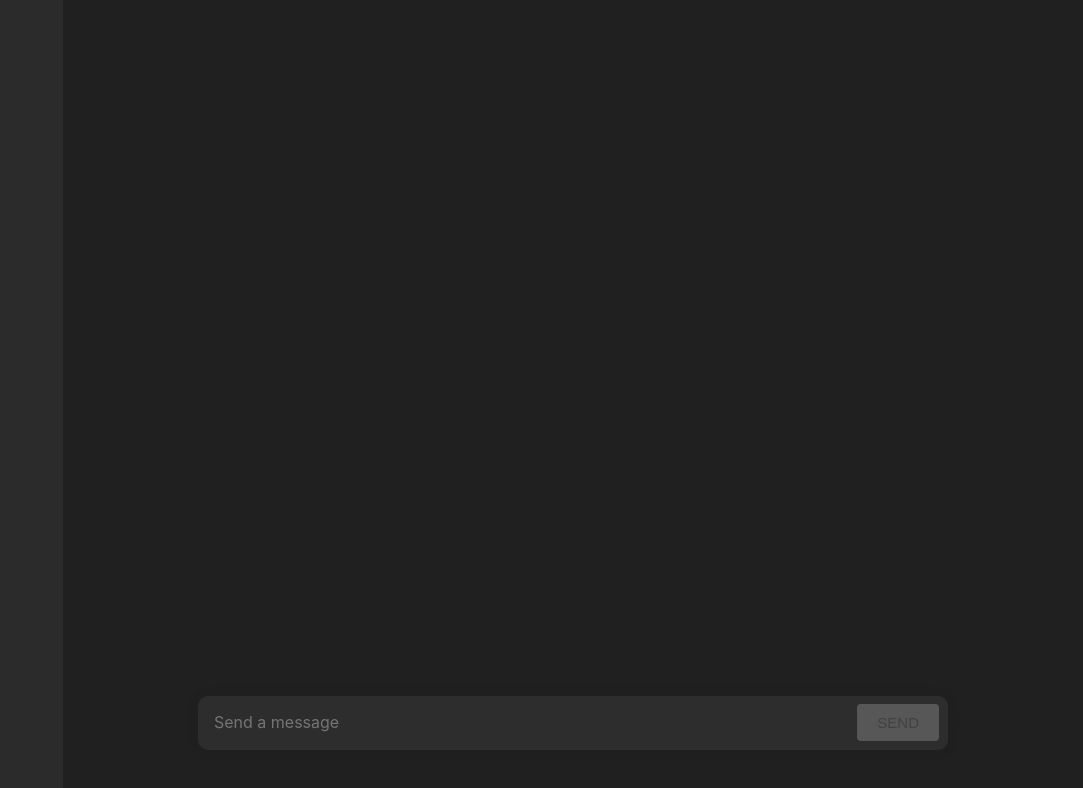
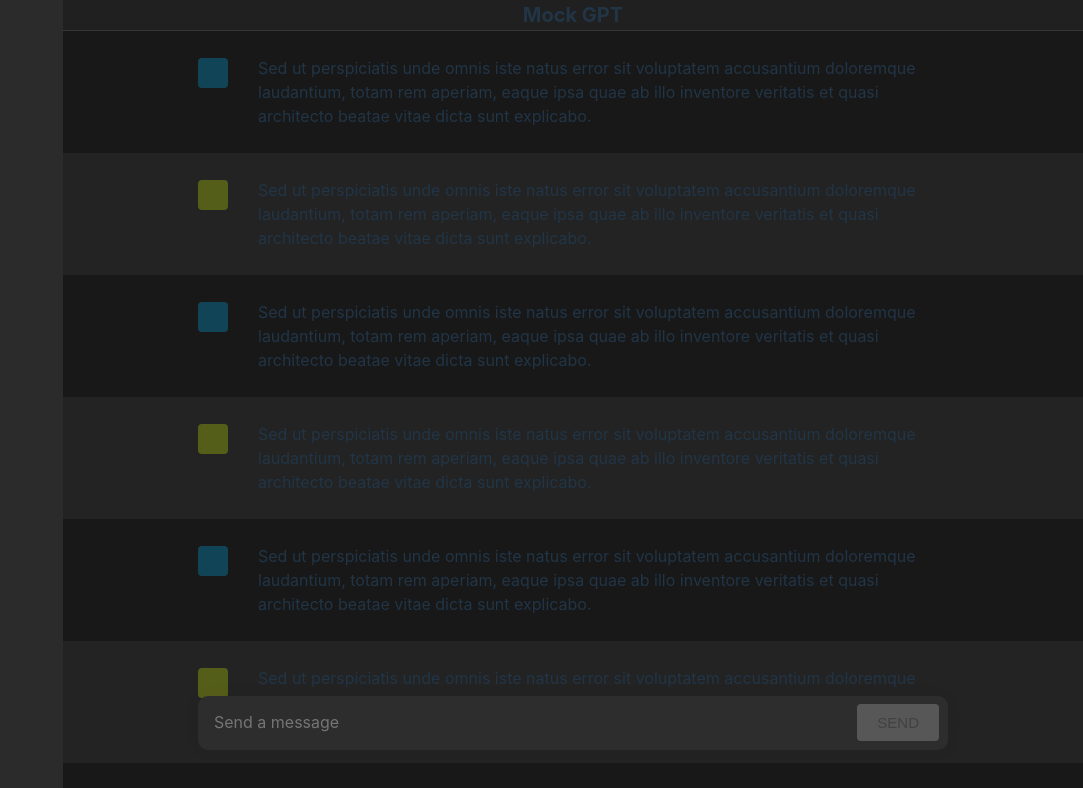
Before and after one commit to maxdmallett/GPTMock, a React (Vite) app: page / in a window 1280 px wide. Shown: the top 788 px of the page, without its empty margins (197-1280 px from the left). Built offline with nearby package versions, Linux system fonts and the light colour scheme.

Commit message:
Basic message style

```diff
--- /dev/null
+++ b/src/components/main/HeaderBar/HeaderBar.css
@@ -0,0 +1,12 @@
+header {
+  border-bottom: 1px solid rgba(255, 255, 255, 0.1);
+  width: 100%;
+  height: 60px;
+  display: flex;
+  justify-content: center;
+  align-items: center;
+}
+header h1 {
+  margin: 0;
+  font-size: 20px;
+}
--- /dev/null
+++ b/src/components/main/HeaderBar/HeaderBar.scss
@@ -0,0 +1,13 @@
+header {
+    border-bottom: 1px solid rgba($color: white, $alpha: 0.1);
+    width: 100%;
+    height: 60px;
+    display: flex;
+    justify-content: center;
+    align-items: center;
+
+    h1 {
+        margin: 0;
+        font-size: 20px;
+    }
+}
--- /dev/null
+++ b/src/components/main/HeaderBar/HeaderBar.tsx
@@ -0,0 +1,11 @@
+import './HeaderBar.css'
+
+const HeaderBar = () => {
+    return (
+        <header>
+            <h1>Mock GPT</h1>
+        </header>
+    )
+}
+
+export default HeaderBar
--- /dev/null
+++ b/src/components/main/MessageList/Message.tsx
@@ -0,0 +1,16 @@
+const Message = () => {
+    return (
+        <article className="message">
+            <div className="container">
+                <div className="avatar"></div>
+                <div className="content">
+                    <p>
+                        Sed ut perspiciatis unde omnis iste natus error sit voluptatem accusantium doloremque laudantium, totam rem aperiam, eaque ipsa quae ab illo inventore veritatis et quasi architecto beatae vitae dicta sunt explicabo.
+                    </p>
+                </div>
+            </div>
+        </article>
+    )
+}
+
+export default Message
--- /dev/null
+++ b/src/components/main/MessageList/MessageList.css
@@ -0,0 +1,39 @@
+.message-list {
+  width: 100%;
+}
+.message-list .message {
+  background: #181818;
+  padding: 25px;
+}
+.message-list .message:nth-child(even) {
+  background: #232323;
+}
+.message-list .message:nth-child(even) .container {
+  max-width: 750px;
+  margin: 0 auto;
+  display: flex;
+}
+.message-list .message:nth-child(even) .container .avatar {
+  background: rgba(222, 255, 0, 0.27);
+}
+.message-list .message .container {
+  max-width: 750px;
+  margin: 0 auto;
+  display: flex;
+}
+.message-list .message .container .avatar {
+  width: 30px;
+  height: 30px;
+  background: rgba(0, 190, 255, 0.2705882353);
+  display: block;
+  flex-shrink: 0;
+  margin-right: 30px;
+  border-radius: 4px;
+  margin-top: 2px;
+}
+.message-list .message .container .content p {
+  margin-top: 0;
+}
+.message-list .message .container .content p:last-child {
+  margin-bottom: 0;
+}
--- /dev/null
+++ b/src/components/main/MessageList/MessageList.scss
@@ -0,0 +1,49 @@
+.message-list {
+    width: 100%;
+
+    .message {
+        background: #181818;
+        padding: 25px;
+
+        &:nth-child(even) {
+            background: #232323;
+
+            .container {
+                max-width: 750px;
+                margin: 0 auto;
+                display: flex;
+
+                .avatar {
+                    background: rgb(222 255 0 / 27%);
+                }
+            }
+        }
+
+        .container {
+            max-width: 750px;
+            margin: 0 auto;
+            display: flex;
+
+            .avatar {
+                width: 30px;
+                height: 30px;
+                background: #00beff45;
+                display: block;
+                flex-shrink: 0;
+                margin-right: 30px;
+                border-radius: 4px;
+                margin-top: 2px;
+            }
+
+            .content {
+                p {
+                    margin-top: 0;
+
+                    &:last-child {
+                        margin-bottom: 0;
+                    }
+                }
+            }
+        }
+    }
+}
--- /dev/null
+++ b/src/components/main/MessageList/MessageList.tsx
@@ -0,0 +1,19 @@
+import './MessageList.css'
+import Message from './Message'
+
+const MessageList = () => {
+    return (
+        <section className='message-list'>
+            <Message />
+            <Message />
+            <Message />
+            <Message />
+            <Message />
+            <Message />
+            <Message />
+            <Message />
+        </section>
+    )
+}
+
+export default MessageList
--- a/src/components/main/main.css
+++ b/src/components/main/main.css
@@ -1,7 +1,8 @@
 main {
+  display: flex;
+  flex-direction: column;
+  justify-content: flex-start;
   background-color: #202020;
   flex-grow: 1;
-  justify-content: center;
-  text-align: center;
-  display: flex;
+  align-items: center;
 }
--- a/src/components/main/main.scss
+++ b/src/components/main/main.scss
@@ -1,7 +1,8 @@
 main {
-   background-color: #202020;
-   flex-grow: 1;
-   justify-content: center;
-   text-align: center;
-   display: flex;
+    display: flex;
+    flex-direction: column;
+    justify-content: flex-start;
+    background-color: #202020;
+    flex-grow: 1;
+    align-items: center;
 }
--- a/src/components/main/main.tsx
+++ b/src/components/main/main.tsx
@@ -1,9 +1,13 @@
 import './main.css'
+import HeaderBar from './HeaderBar/HeaderBar'
 import MessageInput from './MessageInput/MessageInput'
+import MessageList from './MessageList/MessageList'
 
 const Main = () => {
     return (
         <main>
+            <HeaderBar />
+            <MessageList />
             <MessageInput />
         </main>
     )
```
